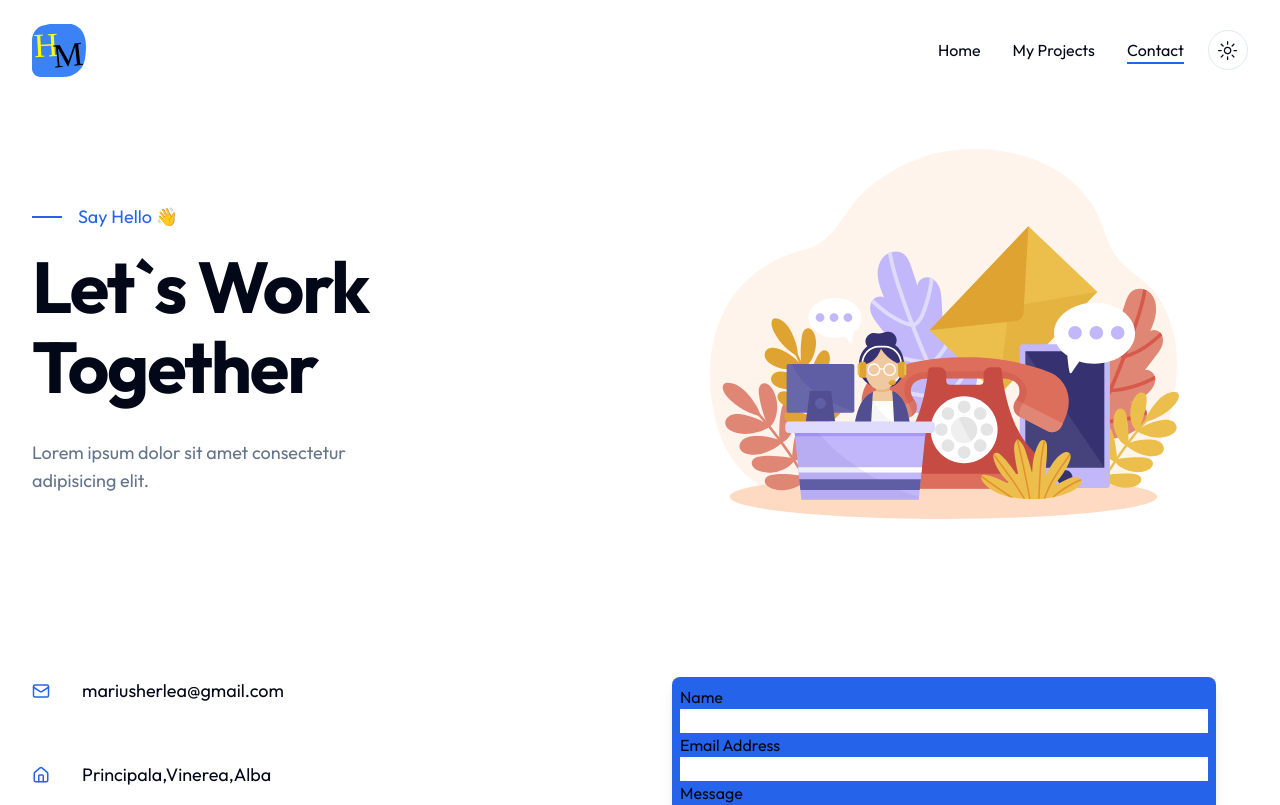
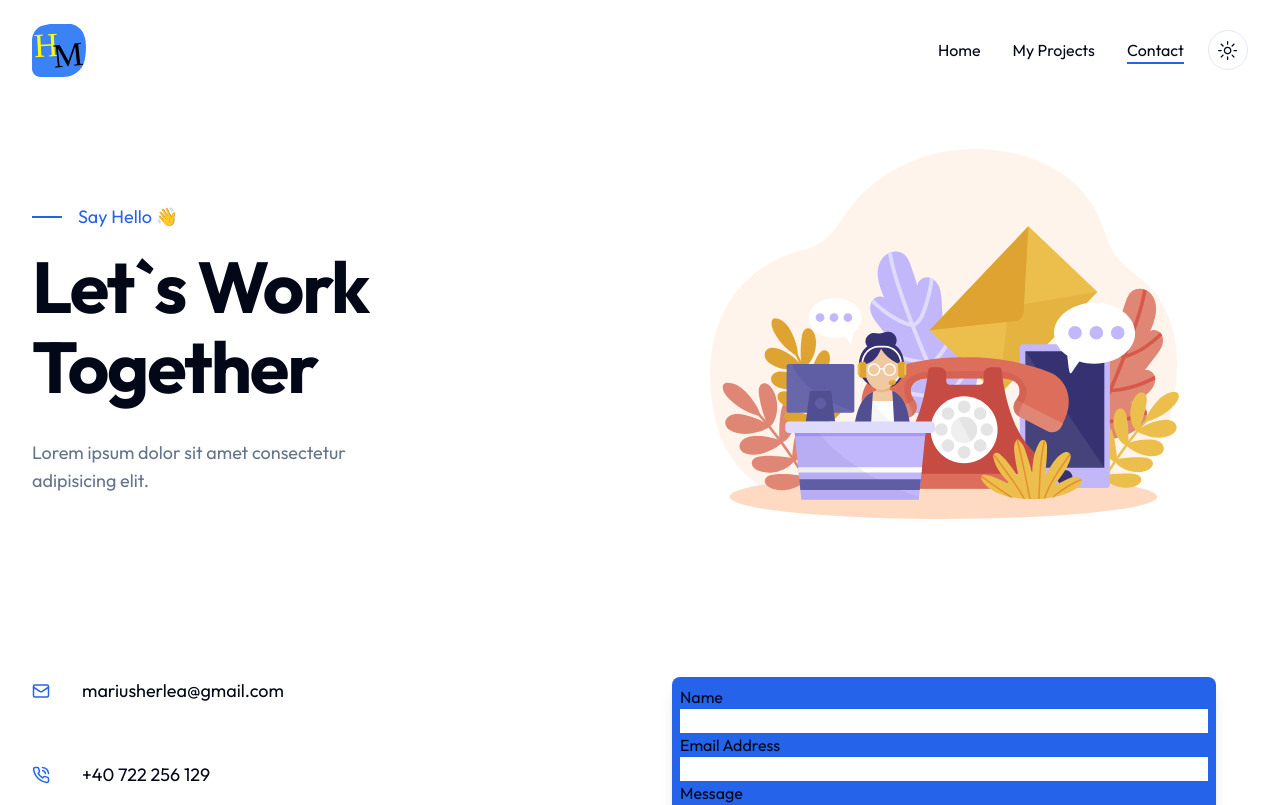
Before and after one commit to mariusherlea/marius-portfolio, a Next.js app: page /contact in a window 1280 px wide. Shown: the top 805 px of the page. Built offline with nearby package versions, Linux system fonts and the light colour scheme.

Commit message:
irrelevant address

```diff
--- a/app/contact/page.jsx
+++ b/app/contact/page.jsx
@@ -29,10 +29,10 @@
               <div>mariusherlea@gmail.com</div>
             </div>
             {/**address */}
-            <div className="flex items-center gap-x-8">
+            {/* <div className="flex items-center gap-x-8">
               <HomeIcon size={18} className="text-primary" />
               <div>Principala,Vinerea,Alba</div>
-            </div>
+            </div> */}
             {/**phone */}
             <div className="flex items-center gap-x-8">
               <PhoneCall size={18} className="text-primary" />
```
